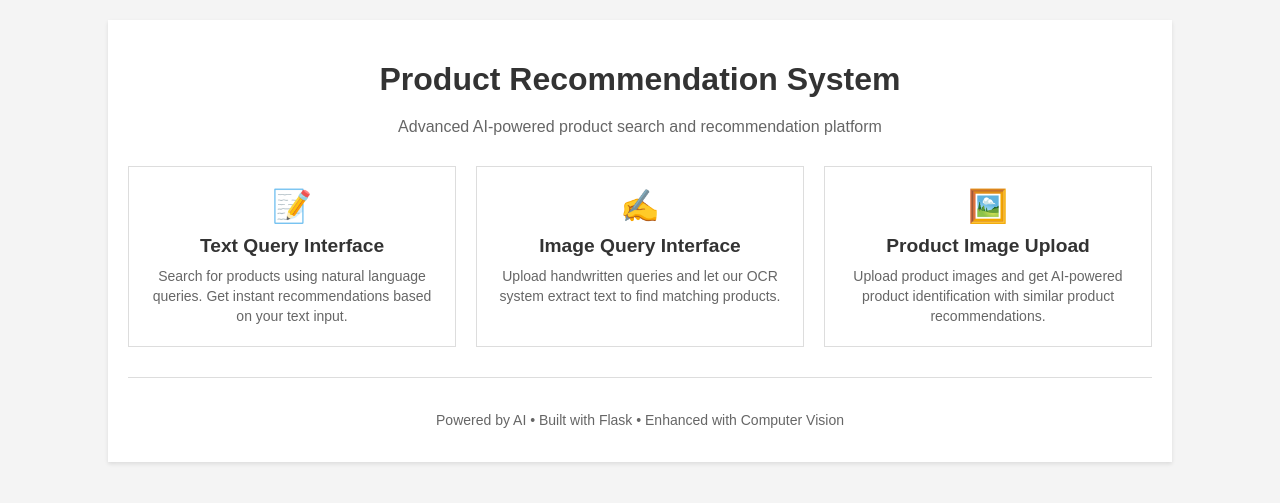
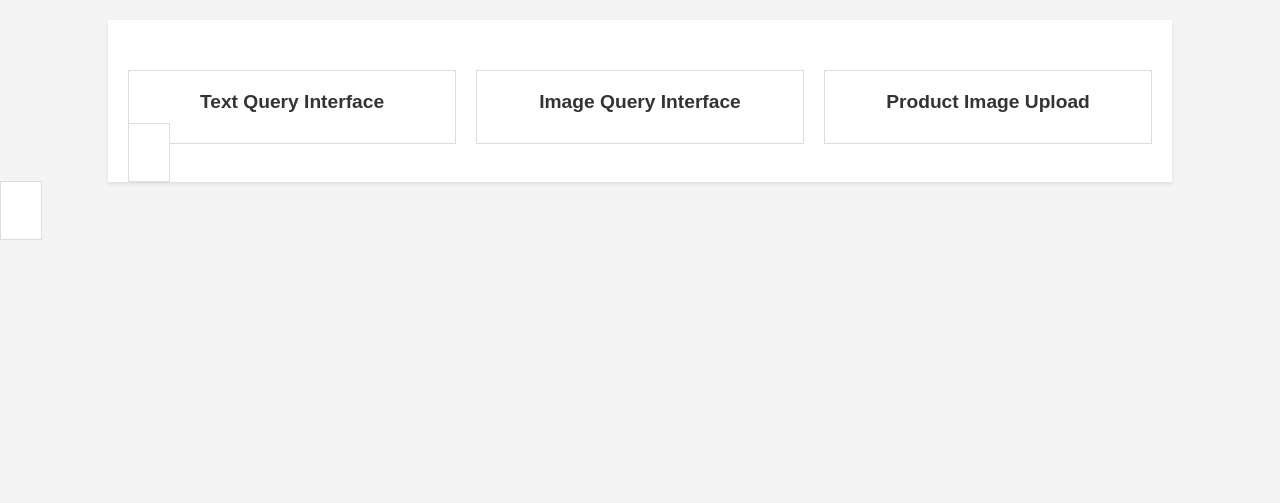
Before and after one commit to heisenbug0/radio_app, a Flask app: page / in a window 1280 px wide. Shown: the top 503 px of the page. Run offline with Flask 3, Linux system fonts and the light colour scheme.

Commit message:
Update HTML templates to unify title and remove unnecessary content for a cleaner interface

```diff
--- a/templates/image_query.html
+++ b/templates/image_query.html
@@ -3,7 +3,7 @@
 <head>
     <meta charset="UTF-8">
     <meta name="viewport" content="width=device-width, initial-scale=1.0">
-    <title>Image Query Interface - Product Recommendation System</title>
+    <title>Project</title>
     <style>
         body {
             font-family: Arial, sans-serif;
--- a/templates/index.html
+++ b/templates/index.html
@@ -3,7 +3,7 @@
 <head>
     <meta charset="UTF-8">
     <meta name="viewport" content="width=device-width, initial-scale=1.0">
-    <title>Product Recommendation System</title>
+    <title>Project </title>
     <style>
         body {
             font-family: Arial, sans-serif;
@@ -49,10 +49,6 @@
             transition: box-shadow 0.3s ease;
         }
 
-        .nav-card:hover {
-            box-shadow: 0 4px 8px rgba(0,0,0,0.1);
-        }
-
         .card-icon {
             font-size: 2em;
             margin-bottom: 10px;
@@ -96,38 +92,20 @@
 </head>
 <body>
     <div class="container">
-        <h1>Product Recommendation System</h1>
-        <p class="subtitle">Advanced AI-powered product search and recommendation platform</p>
 
         <div class="nav-grid">
             <a href="/text-query" class="nav-card">
-                <div class="card-icon">📝</div>
                 <div class="card-title">Text Query Interface</div>
-                <div class="card-description">
-                    Search for products using natural language queries. Get instant recommendations based on your text input.
-                </div>
             </a>
 
             <a href="/image-query" class="nav-card">
-                <div class="card-icon">✍️</div>
                 <div class="card-title">Image Query Interface</div>
-                <div class="card-description">
-                    Upload handwritten queries and let our OCR system extract text to find matching products.
-                </div>
             </a>
 
             <a href="/product-image" class="nav-card">
-                <div class="card-icon">🖼️</div>
                 <div class="card-title">Product Image Upload</div>
-                <div class="card-description">
-                    Upload product images and get AI-powered product identification with similar product recommendations.
-                </div>
-            </a>
         </div>
 
-        <div class="footer">
-            <p>Powered by AI • Built with Flask • Enhanced with Computer Vision</p>
-        </div>
     </div>
 </body>
 </html>
--- a/templates/product_image.html
+++ b/templates/product_image.html
@@ -3,7 +3,7 @@
 <head>
     <meta charset="UTF-8">
     <meta name="viewport" content="width=device-width, initial-scale=1.0">
-    <title>Product Image Upload - Product Recommendation System</title>
+    <title>Project</title>
     <style>
         body {
             font-family: Arial, sans-serif;
--- a/templates/text_query.html
+++ b/templates/text_query.html
@@ -3,7 +3,7 @@
 <head>
     <meta charset="UTF-8">
     <meta name="viewport" content="width=device-width, initial-scale=1.0">
-    <title>Text Query Interface - Product Recommendation System</title>
+    <title>Project</title>
     <style>
         body {
             font-family: Arial, sans-serif;
```
